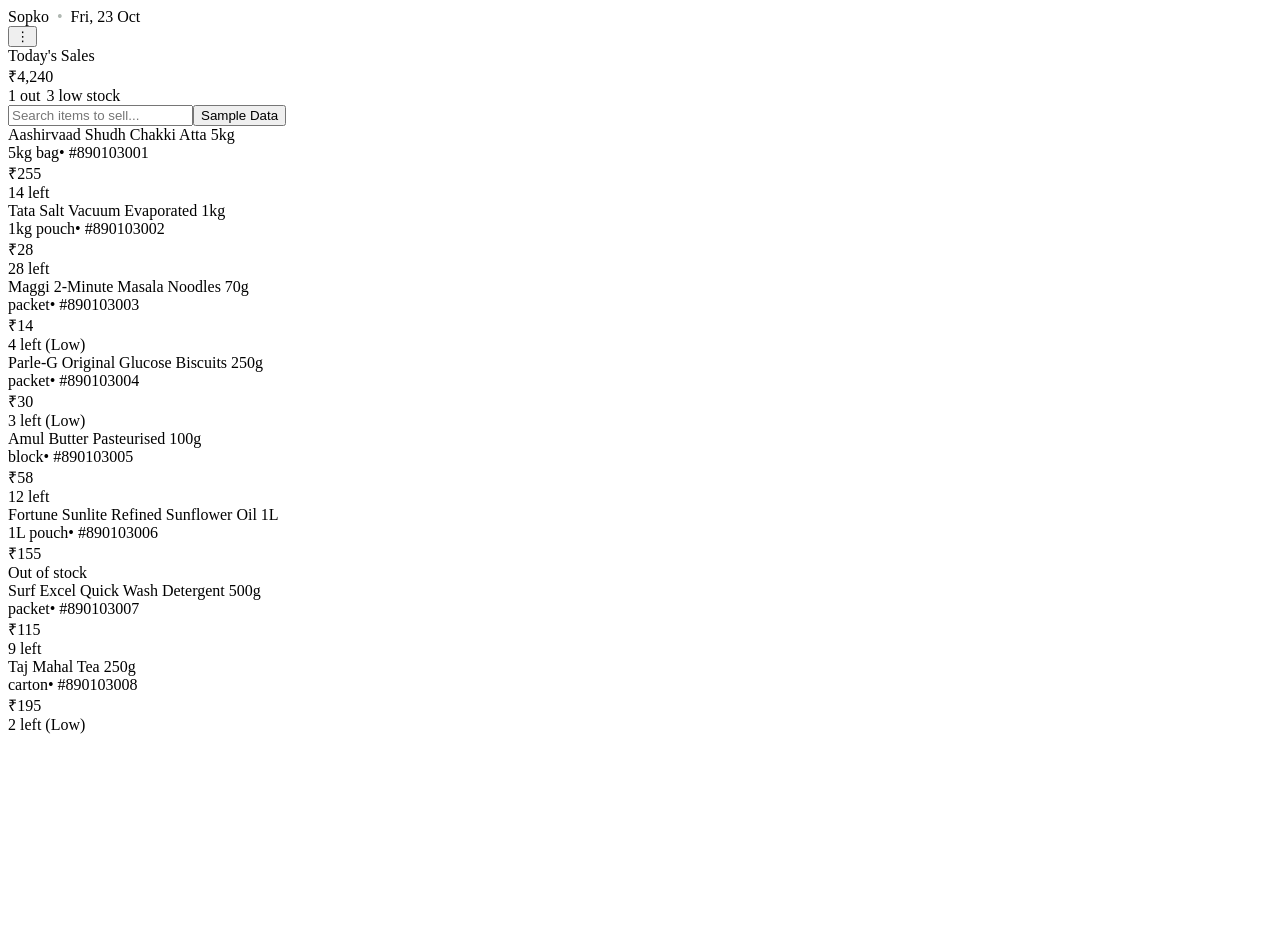
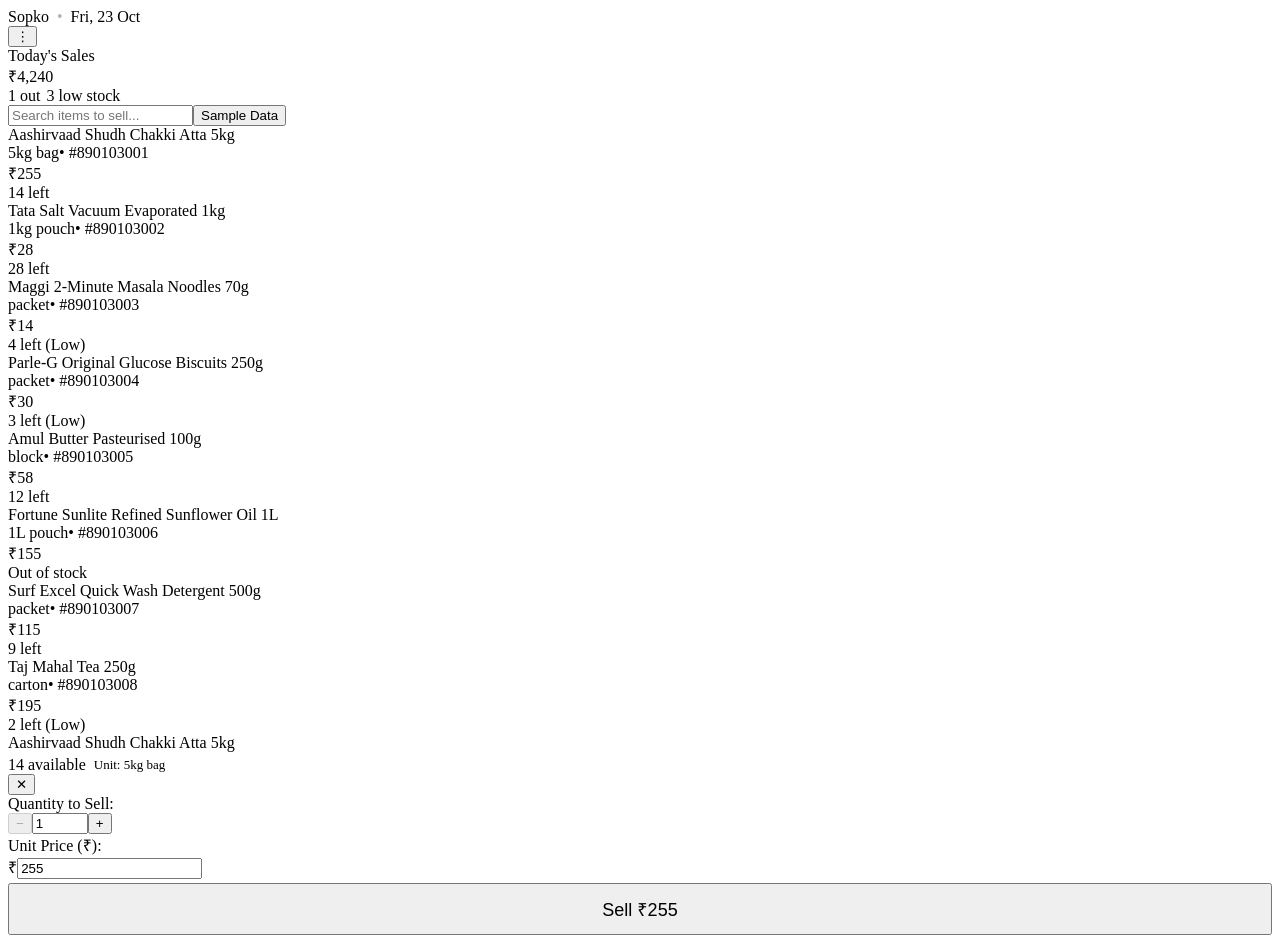
Before and after one commit to blaze0013/Sopko, a React (Vite) app: page / in a window 1280 px wide. Both pictures are taken after a click on the element 640 px from the left and 164 px from the top of the page. Before the commit the page ends 800 px from the top, so only its background shows below. Built offline with nearby package versions, Linux system fonts and the light colour scheme; the HTML template or start-up script is replaced by a standard one.

Commit message:
Add sell bottom sheet with oversell protection and sales ledger updates

```diff
--- a/src/App.jsx
+++ b/src/App.jsx
@@ -1,7 +1,8 @@
-import React, { useState, useEffect } from 'react';
-import { loadStore, seedSampleData, saveStore } from './services/storage.js';
+import React, { useState } from 'react';
+import { loadStore, seedSampleData, recordSale } from './services/storage.js';
 import { Header } from './components/Header.jsx';
 import { StockOutTab } from './components/StockOutTab.jsx';
+import { SellBottomSheet } from './components/SellBottomSheet.jsx';
 
 export function App() {
   const [store, setStore] = useState(() => {
@@ -9,22 +10,36 @@
     if (existing.items && existing.items.length > 0) {
       return existing;
     }
-    // Auto-seed sample data on first load for testing
     return seedSampleData();
   });
 
   const [activeTab, setActiveTab] = useState('stock-out');
+  const [selectedItem, setSelectedItem] = useState(null);
 
   const handleLoadSampleData = () => {
     if (window.confirm('Load sample kirana data? This will reset items and 7-day sales.')) {
       const fresh = seedSampleData();
       setStore(fresh);
+      setSelectedItem(null);
     }
   };
 
   const handleSelectItem = (item) => {
-    console.log('Selected item for sale:', item);
-    // Slice 2 wires the Sell Bottom Sheet!
+    if (item.currentStock === 0) {
+      alert(`"${item.name}" is out of stock! Switch to Stock In to add inventory.`);
+      return;
+    }
+    setSelectedItem(item);
+  };
+
+  const handleConfirmSale = ({ itemId, quantity, unitPrice }) => {
+    try {
+      const { store: updatedStore } = recordSale({ itemId, quantity, unitPrice });
+      setStore({ ...updatedStore });
+      setSelectedItem(null);
+    } catch (err) {
+      alert(err.message || 'Failed to complete sale');
+    }
   };
 
   return (
@@ -43,6 +58,14 @@
           onGoToStockIn={() => setActiveTab('stock-in')}
         />
       )}
+
+      {selectedItem && (
+        <SellBottomSheet
+          item={selectedItem}
+          onClose={() => setSelectedItem(null)}
+          onConfirmSale={handleConfirmSale}
+        />
+      )}
     </div>
   );
 }
--- /dev/null
+++ b/src/components/SellBottomSheet.jsx
@@ -0,0 +1,140 @@
+import React, { useState } from 'react';
+import { formatRupees, paiseToRupees, rupeesToPaise } from '../utils/currency.js';
+
+export function SellBottomSheet({ item, onClose, onConfirmSale }) {
+  if (!item) return null;
+
+  const [quantity, setQuantity] = useState(1);
+  const [customPriceRupees, setCustomPriceRupees] = useState(() =>
+    paiseToRupees(item.sellPrice).toString()
+  );
+
+  const maxStock = item.currentStock;
+  const isOverselling = quantity > maxStock;
+  const priceInPaise = rupeesToPaise(customPriceRupees);
+  const totalInPaise = Math.max(0, quantity * priceInPaise);
+
+  const handleDecrement = () => {
+    if (quantity > 1) {
+      setQuantity((prev) => prev - 1);
+    }
+  };
+
+  const handleIncrement = () => {
+    if (quantity < maxStock) {
+      setQuantity((prev) => prev + 1);
+    }
+  };
+
+  const handleQuantityChange = (e) => {
+    const val = parseInt(e.target.value, 10);
+    if (isNaN(val)) {
+      setQuantity(0);
+    } else {
+      setQuantity(val);
+    }
+  };
+
+  const handleConfirm = () => {
+    if (quantity < 1 || isOverselling || priceInPaise <= 0) return;
+    onConfirmSale({
+      itemId: item.id,
+      quantity,
+      unitPrice: priceInPaise
+    });
+  };
+
+  return (
+    <div className="bottom-sheet-backdrop" onClick={onClose}>
+      <div className="bottom-sheet-panel" onClick={(e) => e.stopPropagation()}>
+        <div className="sheet-handle" />
+
+        <div className="sheet-header">
+          <div>
+            <div className="sheet-title">{item.name}</div>
+            <div style={{ marginTop: '4px', display: 'flex', gap: '8px', alignItems: 'center' }}>
+              <span className="status-pill in-stock">
+                {maxStock} available
+              </span>
+              {item.unit && (
+                <span style={{ fontSize: '13px', color: 'var(--text-secondary)' }}>
+                  Unit: {item.unit}
+                </span>
+              )}
+            </div>
+          </div>
+          <button className="sheet-close-btn" onClick={onClose} aria-label="Close">
+            ✕
+          </button>
+        </div>
+
+        {/* Oversell Warning */}
+        {isOverselling && (
+          <div className="oversell-warning">
+            Only {maxStock} left in stock.
+          </div>
+        )}
+
+        {/* Quantity Stepper Row */}
+        <div className="sheet-row">
+          <span className="sheet-label">Quantity to Sell:</span>
+          <div className="stepper-container">
+            <button
+              type="button"
+              className="stepper-btn"
+              onClick={handleDecrement}
+              disabled={quantity <= 1}
+              aria-label="Decrease quantity"
+            >
+              −
+            </button>
+            <input
+              type="number"
+              className="stepper-input"
+              value={quantity === 0 ? '' : quantity}
+              min="1"
+              max={maxStock}
+              onChange={handleQuantityChange}
+            />
+            <button
+              type="button"
+              className="stepper-btn"
+              onClick={handleIncrement}
+              disabled={quantity >= maxStock}
+              aria-label="Increase quantity"
+            >
+              +
+            </button>
+          </div>
+        </div>
+
+        {/* Unit Price Row (Pre-filled, editable) */}
+        <div className="sheet-row">
+          <span className="sheet-label">Unit Price (₹):</span>
+          <div className="price-input-box">
+            <span>₹</span>
+            <input
+              type="number"
+              step="any"
+              className="price-input"
+              value={customPriceRupees}
+              onChange={(e) => setCustomPriceRupees(e.target.value)}
+            />
+          </div>
+        </div>
+
+        {/* Big Action Button */}
+        <button
+          className="btn-primary"
+          style={{ width: '100%', height: '52px', fontSize: '18px', marginTop: '4px' }}
+          disabled={quantity < 1 || isOverselling || priceInPaise <= 0}
+          onClick={handleConfirm}
+        >
+          {isOverselling
+            ? 'Cannot oversell'
+            : `Sell ${formatRupees(totalInPaise)}`}
+        </button>
+      </div>
+    </div>
+  );
+}
--- a/src/styles/app.css
+++ b/src/styles/app.css
@@ -337,6 +337,179 @@
   overflow-y: auto;
 }
 
+/* Bottom Sheet Overlay & Container */
+.bottom-sheet-backdrop {
+  position: fixed;
+  top: 0;
+  left: 0;
+  right: 0;
+  bottom: 0;
+  background: var(--bg-overlay);
+  z-index: 100;
+  display: flex;
+  justify-content: center;
+  align-items: flex-end;
+  animation: fadeIn 0.2s ease;
+}
+
+.bottom-sheet-panel {
+  width: 100%;
+  max-width: 480px;
+  background: var(--bg-surface);
+  border-top-left-radius: var(--radius-sheet);
+  border-top-right-radius: var(--radius-sheet);
+  border-top: 1px solid #E4E2DC;
+  box-shadow: var(--shadow-sheet);
+  padding: 20px 20px 32px 20px;
+  animation: slideUp 0.25s cubic-bezier(0.16, 1, 0.3, 1);
+  display: flex;
+  flex-direction: column;
+  gap: 16px;
+}
+
+@keyframes fadeIn {
+  from { opacity: 0; }
+  to { opacity: 1; }
+}
+
+@keyframes slideUp {
+  from { transform: translateY(100%); }
+  to { transform: translateY(0); }
+}
+
+.sheet-handle {
+  width: 40px;
+  height: 4px;
+  background-color: #DDE1E6;
+  border-radius: 9999px;
+  align-self: center;
+  margin-bottom: 4px;
+}
+
+.sheet-header {
+  display: flex;
+  justify-content: space-between;
+  align-items: flex-start;
+  gap: 12px;
+}
+
+.sheet-title {
+  font-size: 19px;
+  font-weight: 800;
+  color: var(--text-primary);
+  line-height: 1.3;
+}
+
+.sheet-close-btn {
+  background: none;
+  border: none;
+  font-size: 22px;
+  color: var(--text-secondary);
+  cursor: pointer;
+  padding: 4px;
+  min-width: 36px;
+  min-height: 36px;
+  display: flex;
+  align-items: center;
+  justify-content: center;
+  border-radius: 8px;
+}
+
+/* Stepper & Form Controls */
+.sheet-row {
+  display: flex;
+  justify-content: space-between;
+  align-items: center;
+  gap: 12px;
+}
+
+.sheet-label {
+  font-size: 15px;
+  font-weight: 600;
+  color: var(--text-secondary);
+}
+
+.stepper-container {
+  display: inline-flex;
+  align-items: center;
+  background: var(--stepper-bg);
+  border: var(--stepper-border);
+  border-radius: var(--radius-stepper);
+  overflow: hidden;
+}
+
+.stepper-btn {
+  background: transparent;
+  border: none;
+  width: 44px;
+  height: 44px;
+  font-size: 22px;
+  font-weight: 700;
+  color: var(--stepper-text);
+  cursor: pointer;
+  display: flex;
+  align-items: center;
+  justify-content: center;
+  user-select: none;
+}
+
+.stepper-btn:active {
+  background: rgba(0, 0, 0, 0.08);
+}
+
+.stepper-btn:disabled {
+  opacity: 0.35;
+  cursor: not-allowed;
+}
+
+.stepper-input {
+  width: 54px;
+  height: 44px;
+  border: none;
+  background: transparent;
+  text-align: center;
+  font-size: 18px;
+  font-weight: 800;
+  color: var(--stepper-text);
+  outline: none;
+}
+
+.price-input-box {
+  display: flex;
+  align-items: center;
+  background: var(--bg-surface);
+  border: var(--border-subtle);
+  border-radius: var(--radius-button);
+  padding: 0 12px;
+  height: 44px;
+  width: 140px;
+}
+
+.price-input-box span {
+  font-weight: 700;
+  color: var(--text-secondary);
+  margin-right: 4px;
+}
+
+.price-input {
+  border: none;
+  outline: none;
+  font-size: 16px;
+  font-weight: 700;
+  color: var(--text-primary);
+  width: 100%;
+}
+
+.oversell-warning {
+  color: var(--pill-out-text);
+  background-color: var(--pill-out-bg);
+  padding: 8px 12px;
+  border-radius: 8px;
+  font-size: 14px;
+  font-weight: 700;
+  text-align: center;
+}
+
 /* Bottom Nav */
 .bottom-nav {
   position: fixed;
```
Also changed, not shown: devpost/checklist.md (+1 -1 lines).
